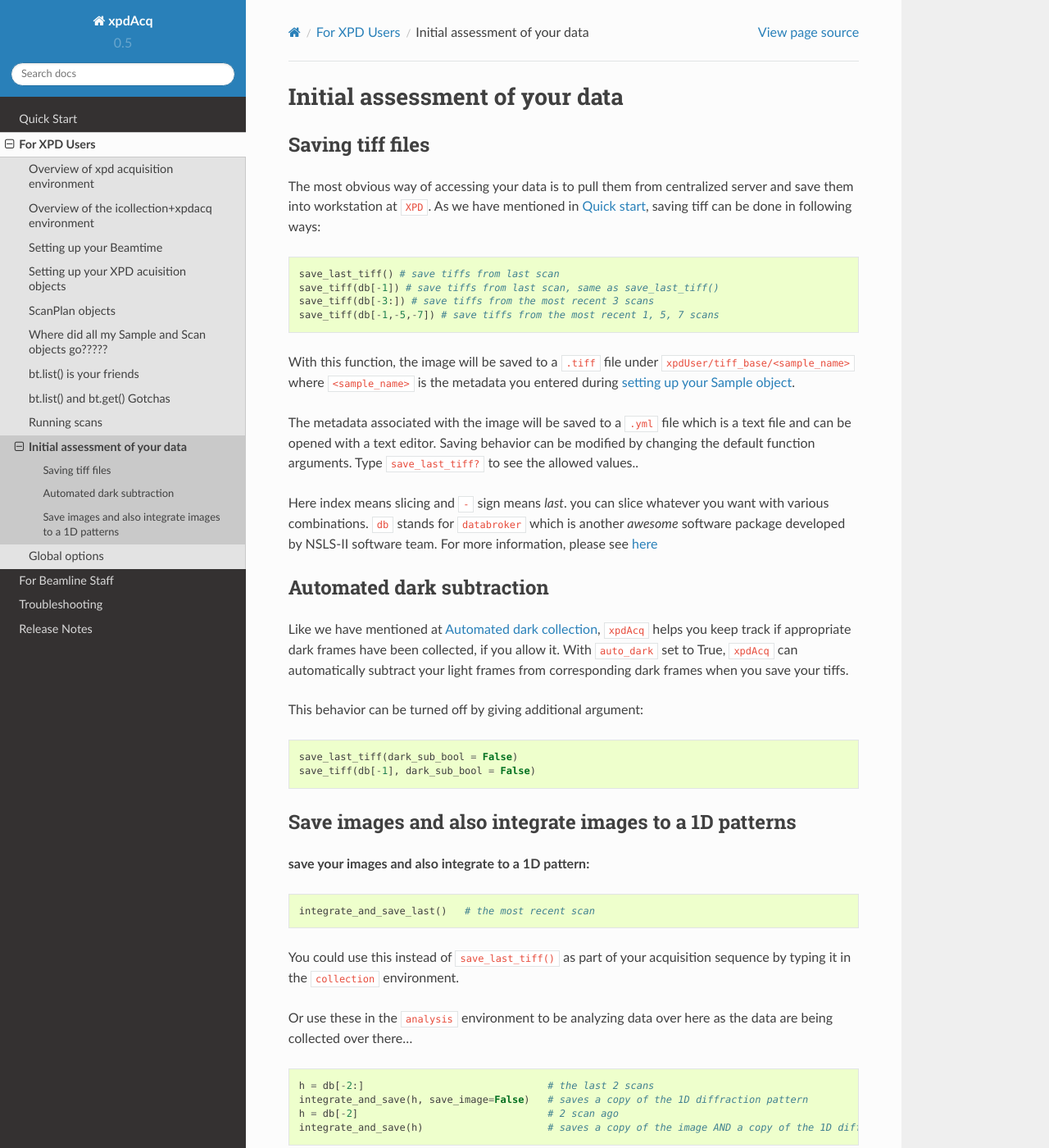
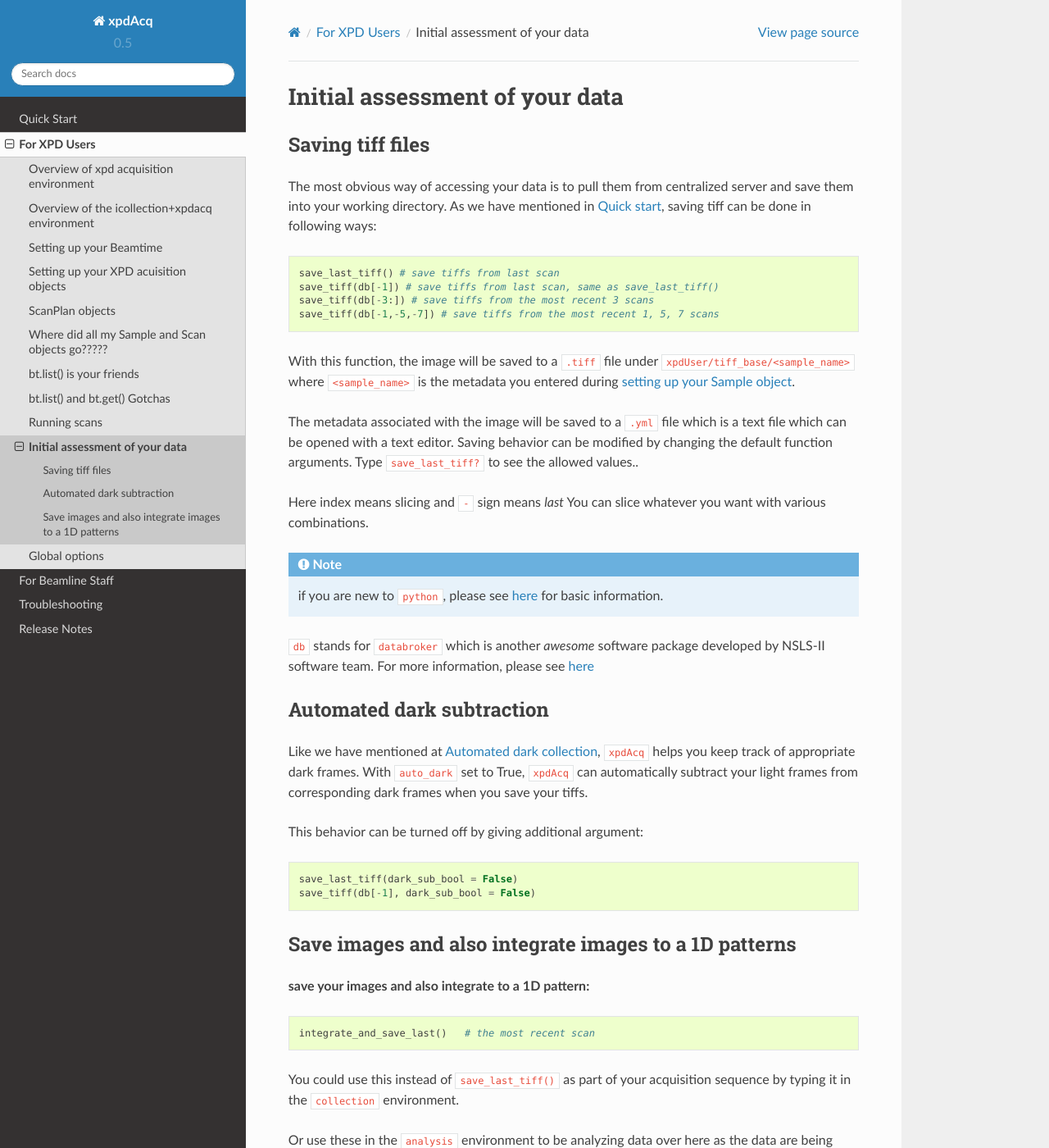
Before and after one commit to xpdAcq/xpdAcq, a Sphinx documentation site: the page built from doc/usb_QuickAssess.rst, in a window 1280 px wide and 1400 px high. Shown: the whole window at 82% size. Built offline with Sphinx 7.4.7 and the Read the Docs theme 2.0.0, drawn with Linux system fonts in a browser that asks for light colours.

Commit message:
DOC: James' edit and Tim adds link for external documentation

```diff
--- a/doc/usb_QuickAssess.rst
+++ b/doc/usb_QuickAssess.rst
@@ -1,13 +1,13 @@
 .. _usb_quickassess:
 
 Initial assessment of your data
------------------------------------------
+--------------------------------
 
 Saving tiff files
 """""""""""""""""
 
 The most obvious way of accessing your data is to pull them from centralized
-server and save them into workstation at ``XPD``. As we have mentioned in
+server and save them into your working directory. As we have mentioned in
 :ref:`qs`, saving tiff can be done in following ways:
 
 .. code-block:: python
@@ -22,12 +22,19 @@ With this function, the image will be saved to a ``.tiff`` file under ``xpdUser/
 where ``<sample_name>`` is the metadata you entered during :ref:`setting up your Sample object <usb_experiment>`.
 
 The metadata associated with the image will be saved to a ``.yml`` file which is a
-text file and can be opened with a text editor.  Saving behavior
-can be modified by changing the default function arguments.  Type ``save_last_tiff?``
+text file which can be opened with a text editor.  Saving behavior can be modified
+by changing the default function arguments.  Type ``save_last_tiff?``
 to see the allowed values..
 
-Here index means slicing and ``-`` sign means *last*. you can slice whatever you
-want with various combinations. ``db`` stands for ``databroker`` which is another
+Here index means slicing and ``-`` sign means *last* You can slice whatever you
+want with various combinations.
+
+.. note::
+
+  if you are new to ``python``, please see `here <https://docs.python.org/3.5/tutorial/introduction.html>`_
+  for basic information.
+
+``db`` stands for ``databroker`` which is another
 *awesome* software package developed by NSLS-II software team. For more information, please see
 `here <https://nsls-ii.github.io/databroker/>`_
 
@@ -35,9 +42,9 @@ Automated dark subtraction
 """"""""""""""""""""""""""
 
 Like we have mentioned at :ref:`auto_dark`, ``xpdAcq``
-helps you keep track if appropriate dark frames have been collected, if you
-allow it. With ``auto_dark`` set to True, ``xpdAcq`` can automatically subtract
-your light frames from corresponding dark frames when you save your tiffs.
+helps you keep track of appropriate dark frames. With ``auto_dark`` set to True,
+``xpdAcq`` can automatically subtract your light frames from corresponding dark
+frames when you save your tiffs.
 
 This behavior can be turned off by giving additional argument:
 
```
